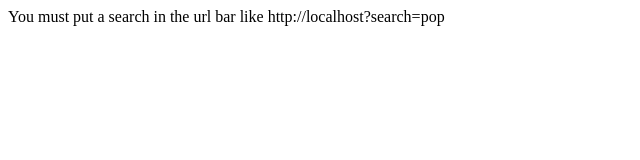
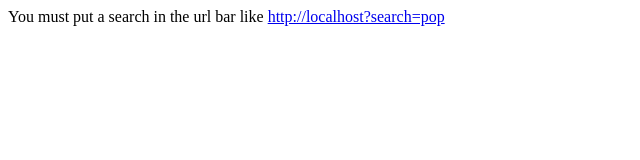
Before and after one commit to Cool-showTTV/Dash-Radio, a plain HTML site: page index.html in a window 1280 px wide. Shown: the whole page, without its empty margins (0-640 px from the left). Drawn offline with Linux system fonts and the light colour scheme.

Commit message:
Attempt to add a link example.

```diff
--- a/index.html
+++ b/index.html
@@ -21,7 +21,7 @@
     const urlParams = new URLSearchParams(document.location.search);
     const search = urlParams.get('search');
     if (search == null){
-        document.write(`You must put a search in the url bar like ${document.location.origin}?search=pop`);
+        document.write(`You must put a search in the url bar like <a href="${document.location.origin}?search=pop">${document.location.origin}?search=pop</a>`);
     }
     else
     {
```
